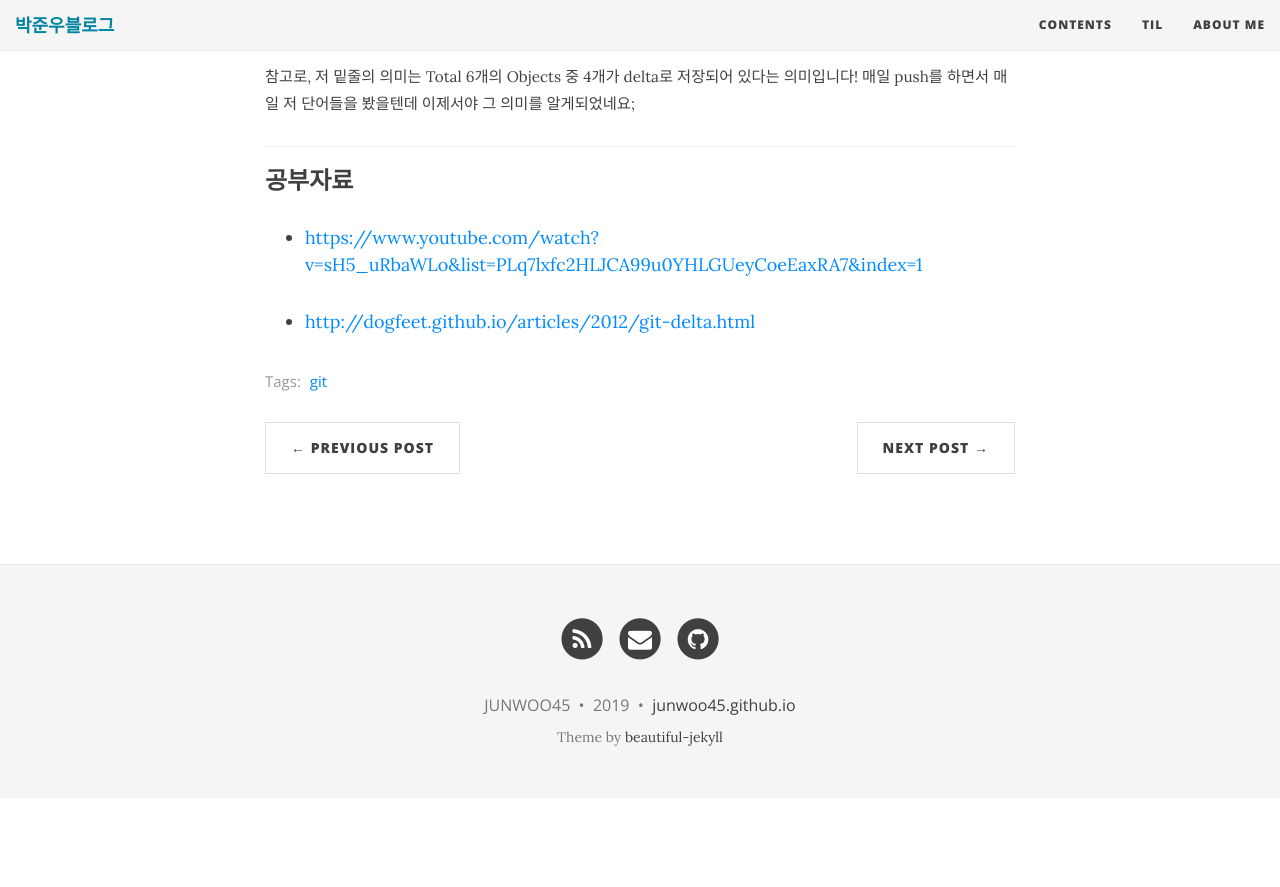
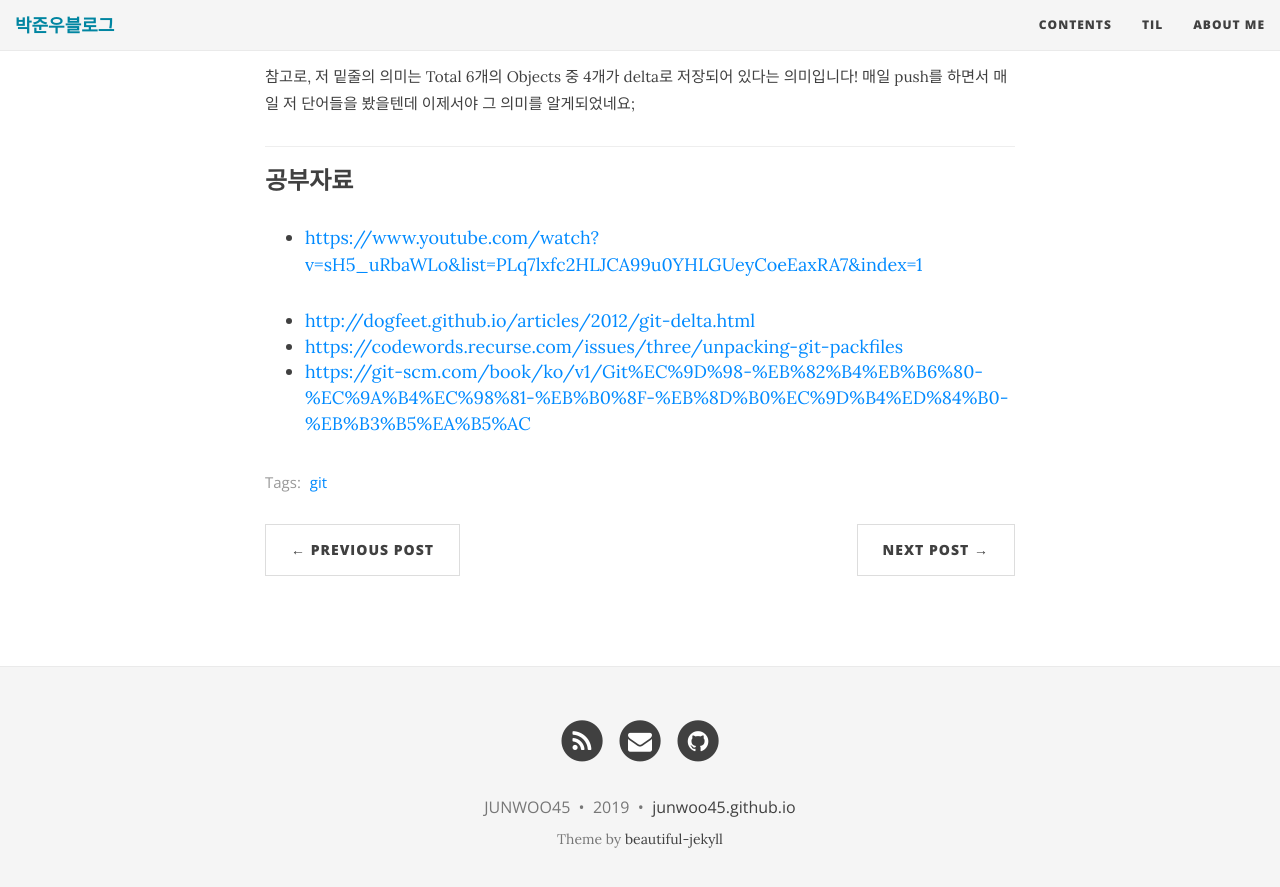
Before and after one commit to JUNWOO45/junwoo45.github.io.archived, a Jekyll site: the page built from _posts/2019-08-21-git이저장하는방식.md, in a window 1280 px wide and 900 px high, scrolled down 5538 px. Shown: the top 887 px of the window. Built offline with Jekyll 4.4.1, drawn with Linux system fonts in a browser that asks for light colours; nearby versions of some CDN libraries; before the commit the page ends 6336 px from its top, so only the background shows below that; some of the changed lines change nothing that is shown.

Commit message:
공부자료 추가

```diff
--- a/_posts/2019-08-21-git이저장하는방식.md
+++ b/_posts/2019-08-21-git이저장하는방식.md
@@ -148,3 +148,5 @@ base 객체 이 전에 쓰여있는 1과 2라는 수는 객체의 depth를 의
 - [https://www.youtube.com/watch?v=sH5_uRbaWLo&list=PLq7lxfc2HLJCA99u0YHLGUeyCoeEaxRA7&index=1](https://www.youtube.com/watch?v=sH5_uRbaWLo&list=PLq7lxfc2HLJCA99u0YHLGUeyCoeEaxRA7&index=1)
 
 - [http://dogfeet.github.io/articles/2012/git-delta.html](http://dogfeet.github.io/articles/2012/git-delta.html)
+- [https://codewords.recurse.com/issues/three/unpacking-git-packfiles](https://codewords.recurse.com/issues/three/unpacking-git-packfiles)
+- [https://git-scm.com/book/ko/v1/Git%EC%9D%98-%EB%82%B4%EB%B6%80-%EC%9A%B4%EC%98%81-%EB%B0%8F-%EB%8D%B0%EC%9D%B4%ED%84%B0-%EB%B3%B5%EA%B5%AC](https://git-scm.com/book/ko/v1/Git의-내부-운영-및-데이터-복구)
```
